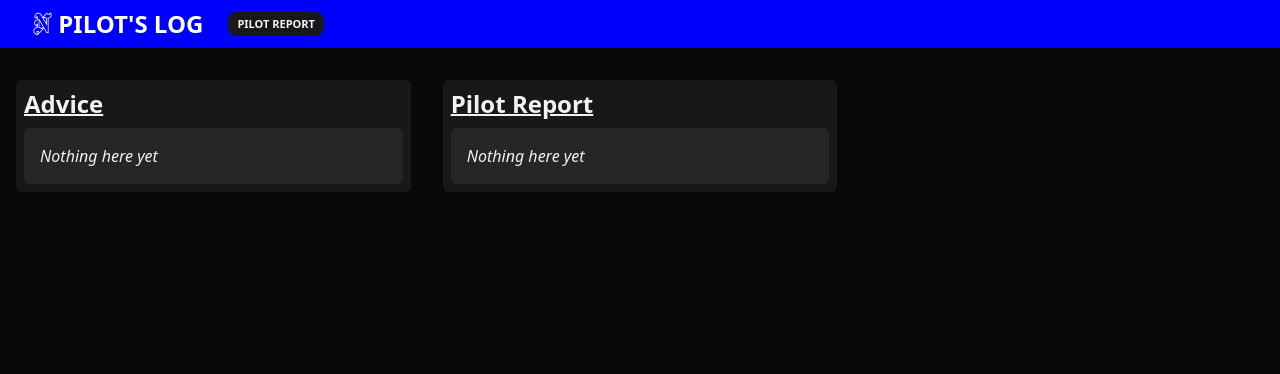
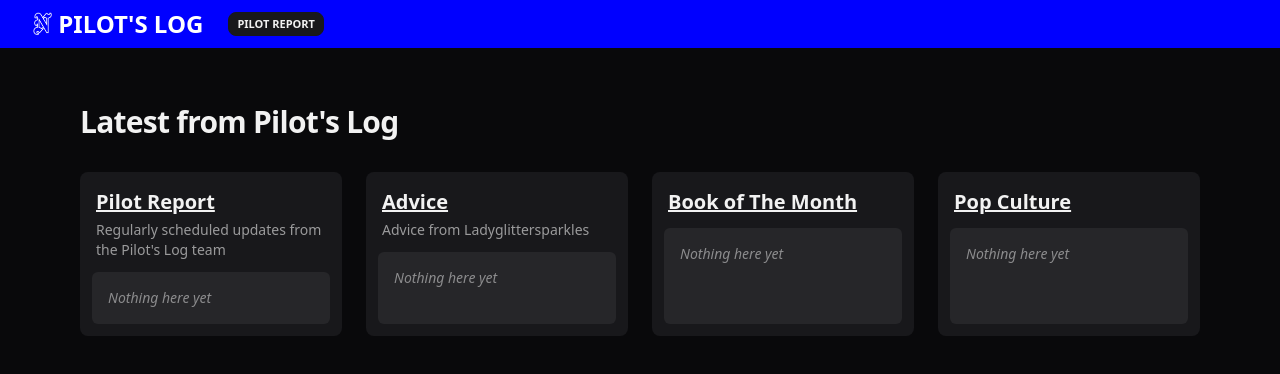
Before and after one commit to pilots-log/npl, a SvelteKit app: page / in a window 1280 px wide. Shown: the top 374 px of the page. Built offline with nearby package versions, Linux system fonts and the light colour scheme.

Commit message:
Improve home page

```diff
--- a/src/routes/+page.server.ts
+++ b/src/routes/+page.server.ts
@@ -1,27 +1,29 @@
 import { content } from '$lib/content';
+import categories from '$lib/categories';
 
 export function load() {
-	const [last_pilot_report_id, last_pilot_report] = content
-		.entries()
-		.filter(([, page]) => page.category === 'pilot-report')
-		.toArray()
-		.sort((a, b) => b[1].metadata.date.getTime() - a[1].metadata.date.getTime())
-		.find(() => true) ?? [null, null];
+	const categoryPreviews = Array.from(categories.entries()).map(([slug, category]) => {
+		const entries = content
+			.entries()
+			.filter(([, page]) => page.category === slug)
+			.toArray()
+			.sort((a, b) => b[1].metadata.date.getTime() - a[1].metadata.date.getTime());
 
-	const [last_advice_id, last_advice] = content
-		.entries()
-		.filter(([, page]) => page.category === 'advice')
-		.toArray()
-		.sort((a, b) => b[1].metadata.date.getTime() - a[1].metadata.date.getTime())
-		.find(() => true) ?? [null, null];
+		const [latestId, latest] = entries[0] ?? [null, null];
+
+		return {
+			slug,
+			name: category.name,
+			description: category.description,
+			latestId,
+			latest: JSON.parse(JSON.stringify(latest))
+		};
+	});
 
 	return {
 		title: 'Home',
 		showHome: true,
 		isLimited: false,
-		last_pilot_report_id,
-		last_pilot_report: JSON.parse(JSON.stringify(last_pilot_report)),
-		last_advice_id,
-		last_advice: JSON.parse(JSON.stringify(last_advice))
+		categoryPreviews
 	};
 }
--- a/src/routes/+page.svelte
+++ b/src/routes/+page.svelte
@@ -1,45 +1,38 @@
-<script>
-	import '$lib/content';
+<script lang="ts">
 	let { data } = $props();
-	let { last_pilot_report, last_pilot_report_id, last_advice, last_advice_id } = data;
+	let { categoryPreviews } = data;
 </script>
 
-<div class="grid grid-cols-3 *:px-4">
-	<div class="grow">
-		<div class="rounded-md bg-base-200 p-2">
-			<a class="link text-2xl font-bold" href="/pages/advice">Advice</a>
-			<div class="mt-2 flex flex-col gap-y-2 rounded-md bg-base-300 p-4">
-				{#if last_advice && last_advice_id}
-					<a href={`/page/${last_advice_id}`} class="link text-lg font-semibold">
-						{last_advice.metadata.title}
-					</a>
-					{#if last_advice.metadata.author}
-						<span class="text-sm italic">by {last_advice.metadata.author}</span>
+<div class="mx-auto max-w-6xl px-4 py-6">
+	<h1 class="mb-8 text-3xl font-extrabold tracking-tight">Latest from Pilot's Log</h1>
+	<div class="grid grid-cols-1 gap-6 sm:grid-cols-2 lg:grid-cols-3 xl:grid-cols-4">
+		{#each categoryPreviews as cat}
+			<div class="flex flex-col rounded-lg bg-base-200 overflow-hidden">
+				<div class="px-4 pt-4 pb-2">
+					<a class="link text-xl font-bold" href={`/pages/${cat.slug}`}>{cat.name}</a>
+					{#if cat.description}
+						<p class="mt-1 text-sm text-base-content/60">{cat.description}</p>
 					{/if}
-					<p>{last_advice.metadata.description}</p>
-				{:else}
-					<span class="italic">Nothing here yet</span>
-				{/if}
+				</div>
+				<div class="m-3 mt-1 flex flex-col gap-y-2 rounded-md bg-base-300 p-4 grow">
+					{#if cat.latest && cat.latestId}
+						<a href={`/page/${cat.latestId}`} class="link text-base font-semibold leading-snug">
+							{cat.latest.metadata.title}
+						</a>
+						{#if cat.latest.metadata.author}
+							<span class="text-xs italic text-base-content/70">by {cat.latest.metadata.author}</span>
+						{/if}
+						{#if cat.latest.metadata.description}
+							<p class="text-sm text-base-content/80">{cat.latest.metadata.description}</p>
+						{/if}
+						<span class="mt-auto pt-2 text-xs text-base-content/50">
+							{new Date(cat.latest.metadata.date).toLocaleDateString('en-US', { year: 'numeric', month: 'short', day: 'numeric' })}
+						</span>
+					{:else}
+						<span class="italic text-base-content/50 text-sm">Nothing here yet</span>
+					{/if}
+				</div>
 			</div>
-		</div>
+		{/each}
 	</div>
-	<div class="grow">
-		<div class="rounded-md bg-base-200 p-2">
-			<a class="link text-2xl font-bold" href="/pages/pilot-report">Pilot Report</a>
-			<div class="mt-2 flex flex-col gap-y-2 rounded-md bg-base-300 p-4">
-				{#if last_pilot_report && last_pilot_report_id}
-					<a href={`/page/${last_pilot_report_id}`} class="link text-lg font-semibold">
-						{last_pilot_report.metadata.title}
-					</a>
-					{#if last_pilot_report.metadata.author}
-						<span class="text-sm italic">by {last_pilot_report.metadata.author}</span>
-					{/if}
-					<p>{last_pilot_report.metadata.description}</p>
-				{:else}
-					<span class="italic">Nothing here yet</span>
-				{/if}
-			</div>
-		</div>
-	</div>
-	<div class="grow"></div>
 </div>
--- a/src/routes/wip/+page.ts
+++ b/src/routes/wip/+page.ts
@@ -1,4 +1,7 @@
+import { redirect } from "@sveltejs/kit";
+
 export function load() {
+	redirect(308, '/')
 	return {
 		title: 'WIP',
 		showHome: true,
```
